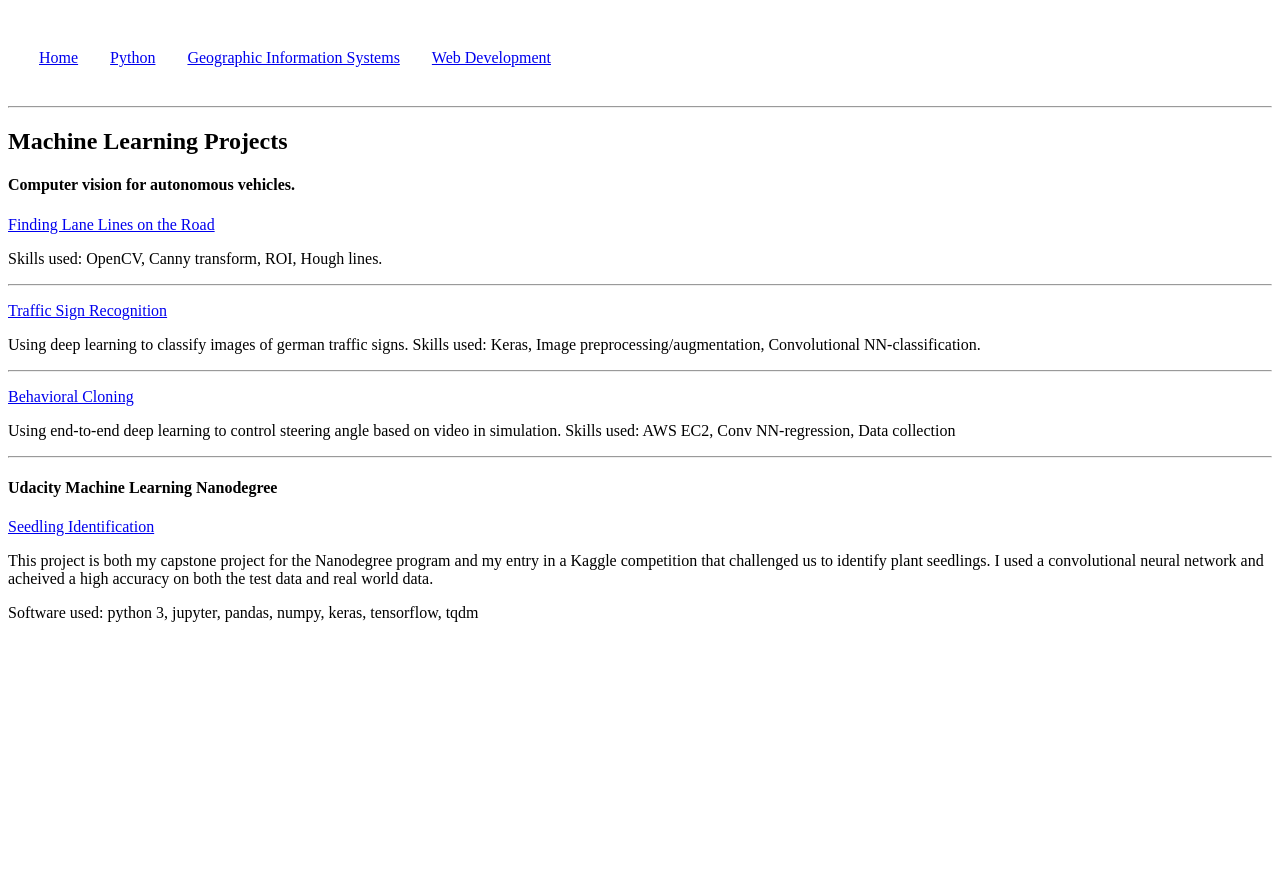
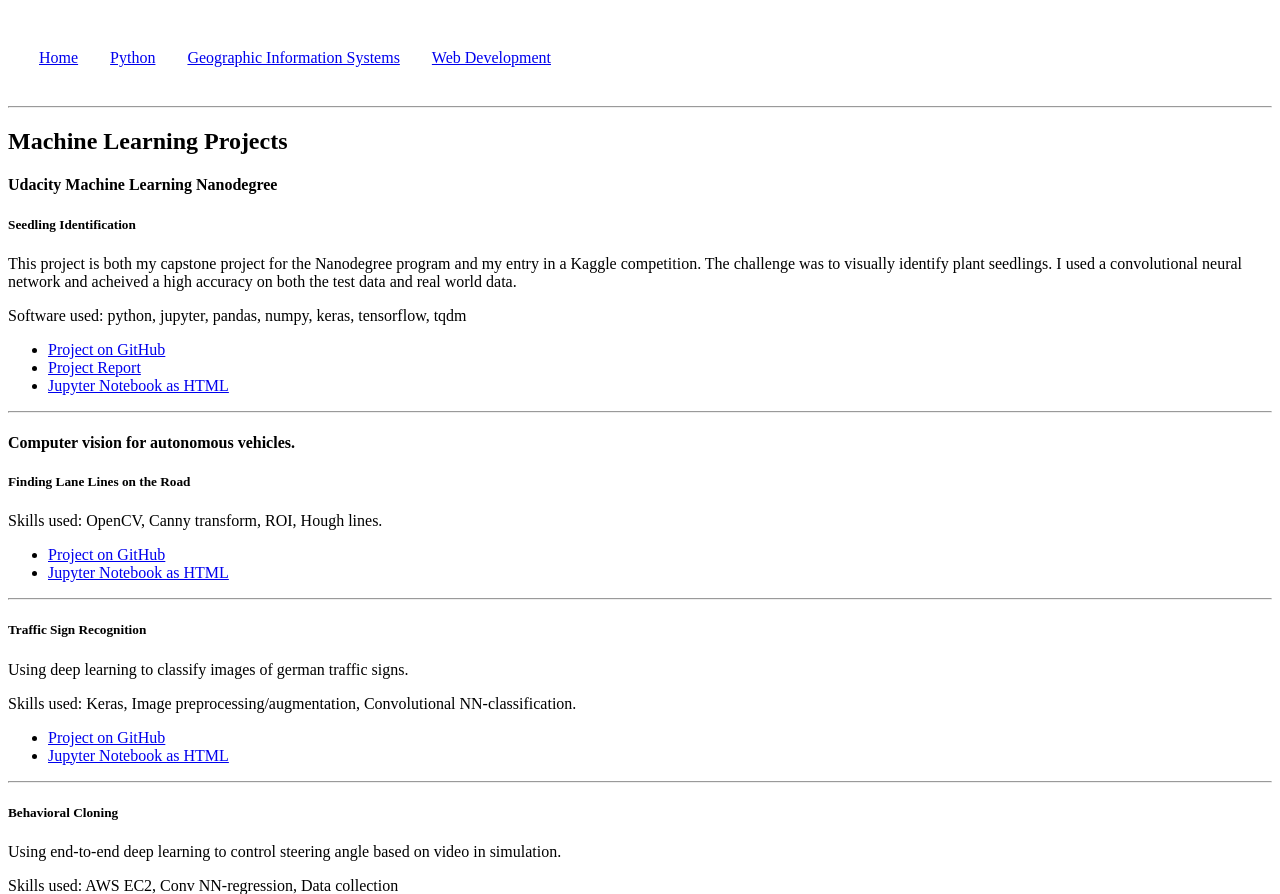
Before and after one commit to joelnewswanger/joelnewswanger.github.io, a plain HTML site: page ml.html in a window 1280 px wide. Shown: the part 155-1049 px from the top of the page. Before the commit the page ends 800 px from the top, so only its background shows below. Drawn offline with Linux system fonts and the light colour scheme.

Commit message:
Finish machine learning page

```diff
--- a/ml.html
+++ b/ml.html
@@ -9,7 +9,10 @@
       <tr>
         <td><img src="images/neuralnet.png" alt="Neural Network Diagram" width="280"></td>
         <td><h1>Joel Newswanger's Machine Learning Skills</h1>
-          <p>List skills used.</p></td>
+          <p>
+            Skills demonstrated: Python, Jupyter, Pandas, Numpy, Keras, Tensorflow, AWS EC2, tqdm, OpenCV,
+            Convolutional Neural Network Classification & Regression, Training data collection and preprocessing.
+        </p></td>
       </tr>
     </table>
     <table cellspacing="30">
@@ -23,27 +26,41 @@
     </table>
     <hr>
     <h2>Machine Learning Projects</h2>
+    <h4>Udacity Machine Learning Nanodegree</h4>
+    <h5>Seedling Identification</h5>
+    <p>This project is both my capstone project for the Nanodegree program and my entry in a Kaggle competition. The challenge was to visually
+        identify plant seedlings. I used a convolutional neural network and acheived a high accuracy on both the test data and real world data.
+    </p>
+    <p>Software used: python, jupyter, pandas, numpy, keras, tensorflow, tqdm</p>
+    <ul>
+        <li><a href="https://github.com/joelnewswanger/Kaggle-Competitions/tree/master/Seedling-Identification-CNN">Project on GitHub</a></li>
+        <li><a href="https://github.com/joelnewswanger/Kaggle-Competitions/blob/master/Seedling-Identification-CNN/Capstone_Report.pdf">Project Report</a></li>
+        <li><a href="seedlingID.html">Jupyter Notebook as HTML</a></li>
+    </ul>
+    <hr>
     <h4>Computer vision for autonomous vehicles.</h4>
-    <p><a href="lanelinedetection.html">Finding Lane Lines on the Road</a></p>
+    <h5>Finding Lane Lines on the Road</h5>
     <p>Skills used: OpenCV, Canny transform, ROI, Hough lines.</p>
+    <ul>
+        <li><a href="https://github.com/joelnewswanger/Autonomous-Vehicles-Projects/tree/master/LaneLine_Detection">Project on GitHub</a></li>
+        <li><a href="lanelinedetection.html">Jupyter Notebook as HTML</a></li>
+    </ul>
     <hr>
-    <p><a href="trafficsignclassification.html">Traffic Sign Recognition</a></p>
-    <p>
-        Using deep learning to classify images of german traffic signs.
-        Skills used: Keras, Image preprocessing/augmentation, Convolutional NN-classification.
-    </p>
+    <h5>Traffic Sign Recognition</h5>
+    <p>Using deep learning to classify images of german traffic signs.</p>
+    <p>Skills used: Keras, Image preprocessing/augmentation, Convolutional NN-classification.</p>
+    <ul>
+        <li><a href="https://github.com/joelnewswanger/Autonomous-Vehicles-Projects/tree/master/Traffic-Sign-Classifier">Project on GitHub</a></li>
+        <li><a href="trafficsignclassification.html">Jupyter Notebook as HTML</a></li>
+    </ul>
     <hr>
-    <p><a href="behavioralcloning.html">Behavioral Cloning</a></p>
-    <p>
-        Using end-to-end deep learning to control steering angle based on video in simulation.
-        Skills used: AWS EC2, Conv NN-regression, Data collection
-    </p>
+    <h5>Behavioral Cloning</h5>
+    <p>Using end-to-end deep learning to control steering angle based on video in simulation.</p>
+    <p>Skills used: AWS EC2, Conv NN-regression, Data collection</p>
+    <ul>
+        <li><a href="https://github.com/joelnewswanger/Autonomous-Vehicles-Projects/tree/master/Behavioral-Cloning">Project on GitHub</a></li>
+        <li><a href="behavioralcloning.html">Jupyter Notebook as HTML</a></li>
+    </ul>
     <hr>
-    <h4>Udacity Machine Learning Nanodegree</h4>
-    <p><a href="seedlingID.html">Seedling Identification</a></p>
-    <p>This project is both my capstone project for the Nanodegree program and my entry in a Kaggle competition that challenged us to identify plant seedlings.
-        I used a convolutional neural network and acheived a high accuracy on both the test data and real world data.
-    </p>
-    <p>Software used: python 3, jupyter, pandas, numpy, keras, tensorflow, tqdm</p>
   </body>
 </html>
```
